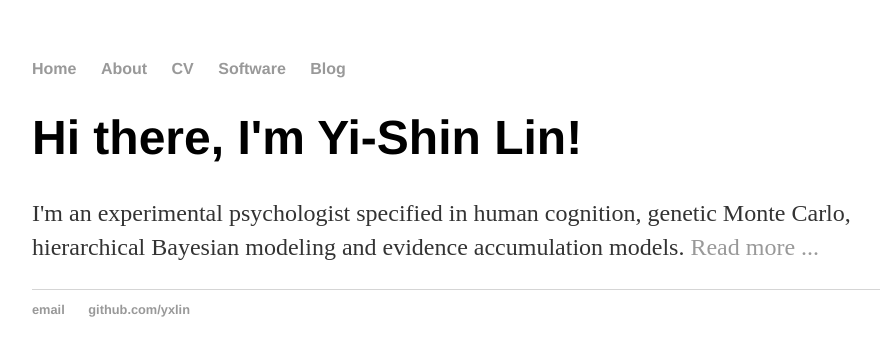
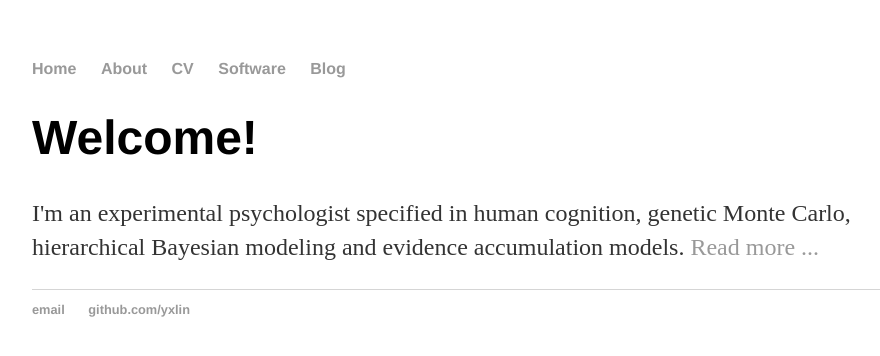
Before and after one commit to yxlin/yxlin.github.io, a Jekyll site: the page built from index.html, in a window 1280 px wide. Shown: the top 356 px of the page, without its empty margins (160-1040 px from the left). Built offline with Jekyll 4.4.1, drawn with Linux system fonts in a browser that asks for light colours.

Commit message:
Update index.html

```diff
--- a/index.html
+++ b/index.html
@@ -3,7 +3,7 @@ layout: default
 title: Yi-Shin Lin
 ---
 <div class="blurb">
-	<h1>Hi there, I'm Yi-Shin Lin!</h1>
+	<h1>Welcome!</h1>
 	<p>I'm an experimental psychologist specified in human cognition, genetic Monte Carlo,
 			           hierarchical Bayesian modeling and evidence accumulation models.
 		<a href="/about">Read more ...</a></p>
```
